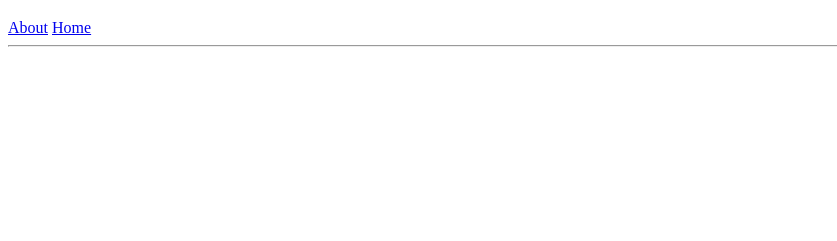
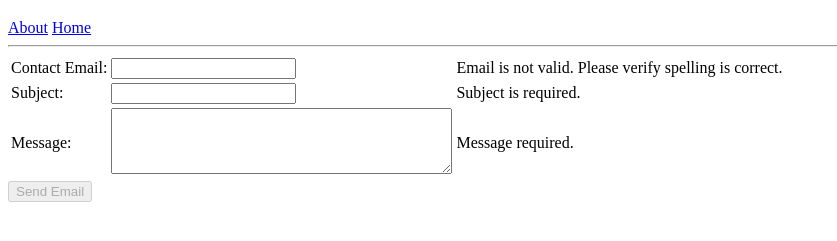
Before and after one commit to stella-maris/angularJS, a plain HTML site: page email_val/index.html at #/home/about in a window 1280 px wide. Shown: the part 61-302 px from the top of the page, without its empty margins (0-837 px from the left). Drawn offline with nearby package versions, Linux system fonts and the light colour scheme; some packages are replaced by stand-ins of ours.

Commit message:
fixes email validation

```diff
--- a/email_val/js/app.js
+++ b/email_val/js/app.js
@@ -9,7 +9,7 @@
                 controller: 'AboutCtrl'
             })
 
-            .otherwise({redirectsTo: '/home'});
+            .otherwise({redirectTo: '/home'});
         });
 
 //        myApp.controller('ExampleController', ['$scope', function ($scope) {
--- a/email_val/js/controller.js
+++ b/email_val/js/controller.js
@@ -8,7 +8,11 @@ var myControllers = (function () {
     }]);
 
     ctrls.controller('EmailCtrl', ['$scope', function($scope) {
-
+        $scope.update = function (email, subject, message) {
+                console.log("email is: ", email);
+                console.log("subject is: ", subject);
+                console.log("message is: ", message);
+        };
     }]);
 
     ctrls.controller('AboutCtrl', ['$scope', function ($scope) {
--- a/email_val/views/email.html
+++ b/email_val/views/email.html
@@ -1,19 +1,29 @@
 <form name="myForm" ng-controller="EmailCtrl">
     <!-- Input with validation -->
-    Contact Email: <input type="email" name="input" ng-model="email.text" required /> <br>
-    Subject: <input type="text" name="subject" ng-model="subject.text" required /> <br>
-    Message: <textarea name="message" ng-model="sendEmail" rows="4" cols="50" ng-minlength="4" ng-maxlength="255" required > Enter message here...</textarea><br>
+    <table>
+        <tr>
+            <td>Contact Email:</td>
+            <td><input type="email" name="input" ng-model="email.text" required /></td>
+            <td><span ng-show="myForm.input.$valid">Email has been verified</span>
+            <span ng-show="!myForm.input.$valid">Email is not valid. Please verify spelling is correct.</span></td>
+        </tr>
+        <tr>
+            <td>Subject:</td>
+            <td><input type="text" name="subject" ng-model="subject.text" required /></td>
+            <td><span ng-show="myForm.subject.$error.required">Subject is required.</span></td>
+        </tr>
+        <tr>
+            <td>Message:</td>
+            <td><textarea name="message" ng-model="sendEmail" rows="4" cols="40" ng-minlength="4" ng-maxlength="255" required > Enter message here...</textarea></td>
+            <td><span ng-show="myForm.message.$error.minlength">Message must be more than 4 characters.</span>
+    <span ng-show="myForm.message.$error.maxlength">Message cannot exceed 255 characters.</span>
+    <span ng-show="myForm.message.$error.required">Message required.</span></td>
+        </tr>
+    </table>
 <!--
     <textarea rows="4" cols="50" name="comment" form="usrform">
 Enter text here...</textarea>
 -->
 
-    <span ng-show="myForm.message.$error.minlength">Message must be more than 4 characters.</span>
-    <span ng-show="myForm.message.$error.maxlength">Message cannot exceed 255 characters.</span>
-    <span ng-show="myForm.message.$error.required">Message required.</span>
-    <span ng-show="myForm.email.$valid">Email has been verified</span>
-    <span ng-show="!myForm.email.$valid">Email is not valid. Please verify spelling is correct.</span>
-    <span ng-show="myForm.subject.$error.required">Subject is required.</span>
-
     <button ng-click="update(email.text, subject.text, sendEmail)" ng-disabled="myForm.$invalid">Send Email</button>
 </form>
```
Also changed, not shown: email_val/views/about.html (+4 -0 lines).
